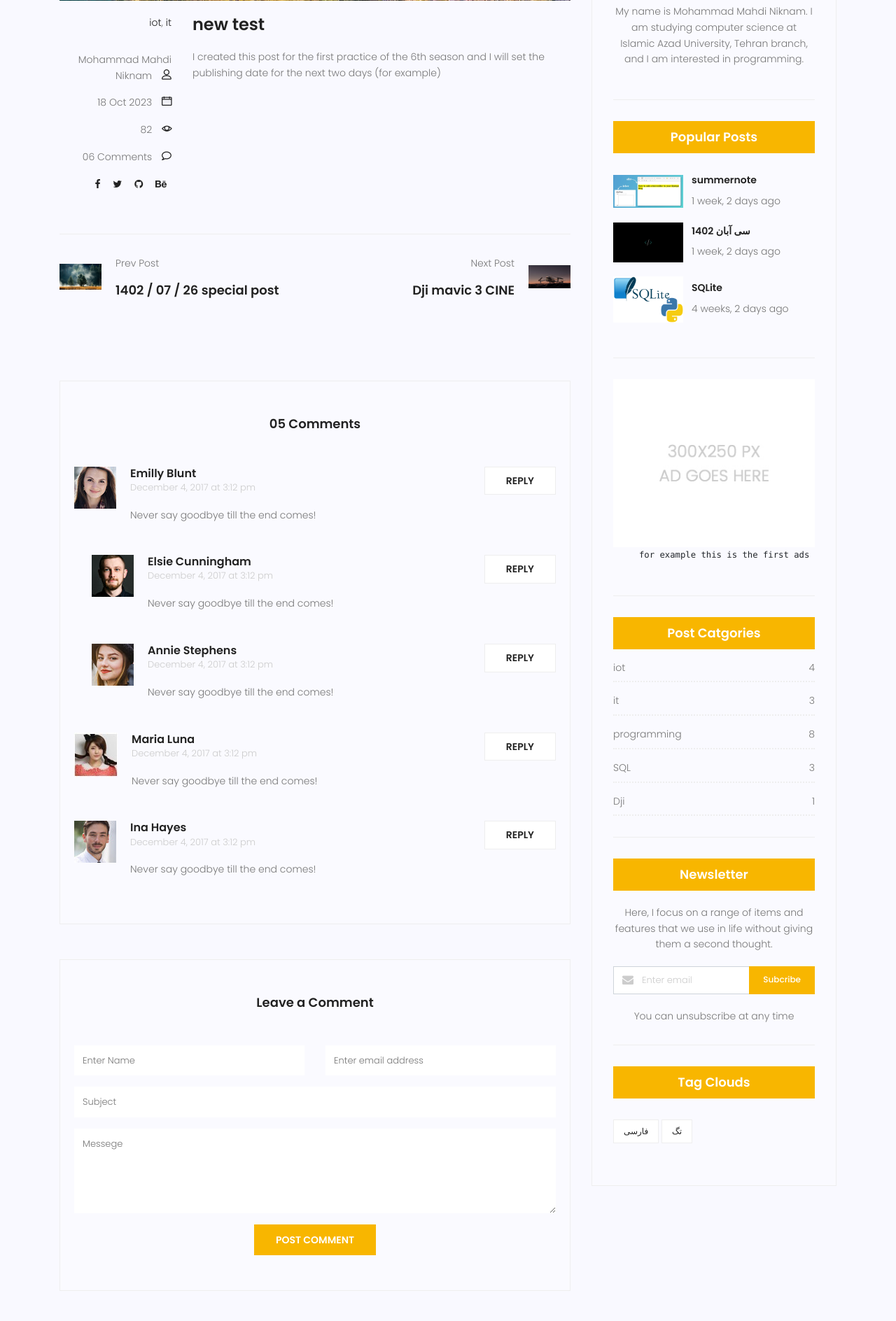
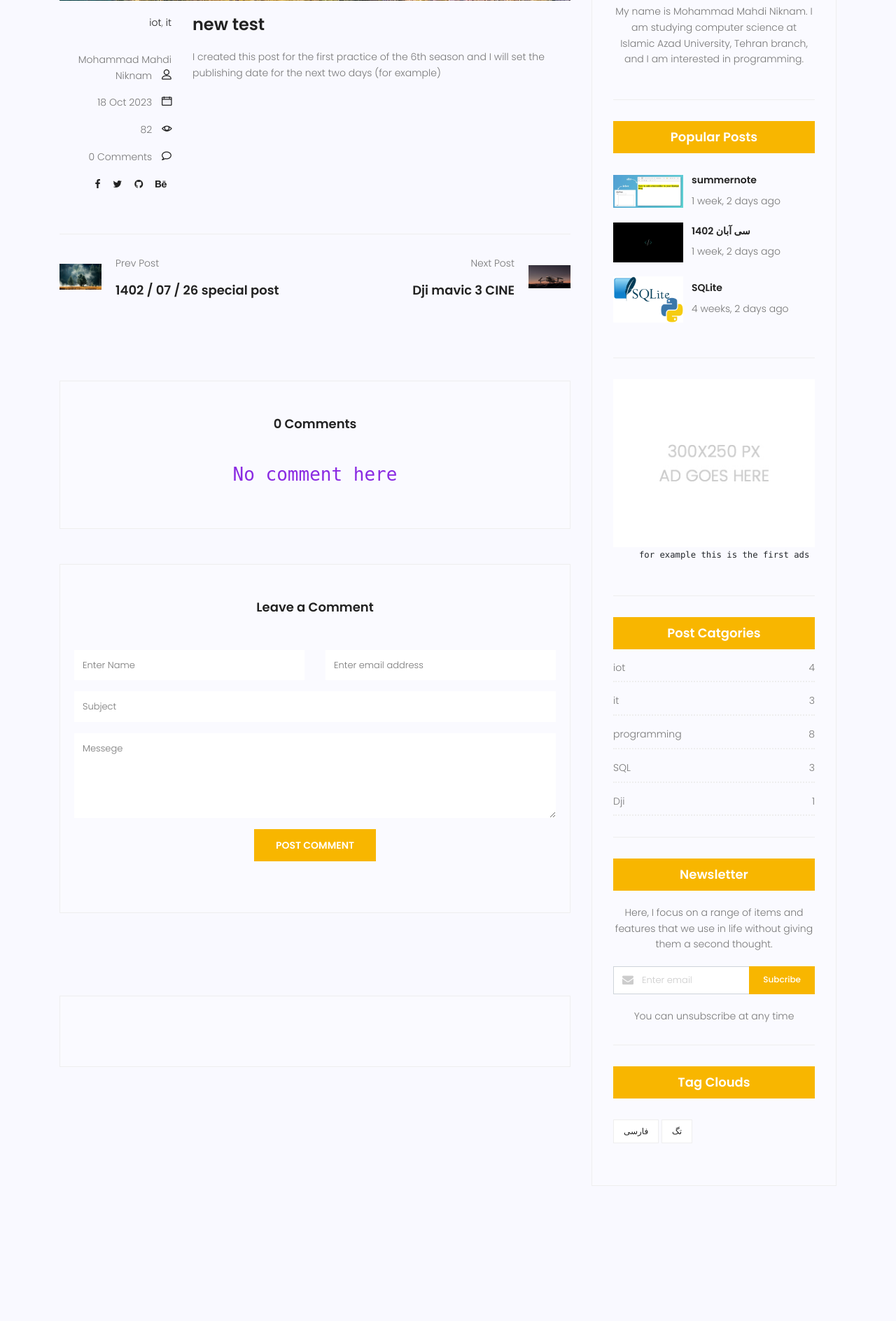
Before and after one commit to Niknam1382/mysite, a Django app: page /blog/9 in a window 1280 px wide. Shown: the part 828-2716 px from the top of the page at 70% size. Run offline with Django 4.2, Linux system fonts and the light colour scheme; data comes from the database, SQL or seed files in the repository; both versions use the stored data as it was after the commit; parts of the project's set-up code (start-up, migrations or seed data) failed here and were passed over; some libraries are stand-ins or nearby versions.

Commit message:
finished chapter 9

```diff
--- /dev/null
+++ b/blog/forms.py
@@ -0,0 +1,9 @@
+from django import forms
+from blog.models import Comment
+# from captcha.fields import CaptchaField
+
+class CommentForm(forms.ModelForm) :
+    #captcha = CaptchaField()
+    class Meta:
+        model = Comment
+        fields = ['post', 'name', 'email', 'subject',  'message',]
--- a/blog/models.py
+++ b/blog/models.py
@@ -52,3 +52,9 @@ class Comment(models.Model):
     approved = models.BooleanField(default=False)
     created_date = models.DateTimeField(auto_now_add=True)
     updated_date = models.DateTimeField(auto_now=True)
+
+    class Meta :
+        ordering = ['-created_date']
+
+    def __str__(self):
+        return self.name
--- a/blog/templatetags/blog_tags.py
+++ b/blog/templatetags/blog_tags.py
@@ -1,6 +1,6 @@
 from django import template
 from datetime import datetime
-from blog.models import Post, Category
+from blog.models import Post, Category, Comment
 
 register = template.Library()
 
@@ -37,3 +37,7 @@ def postcategories():
     for name in category:
         cat_dict[name] = posts.filter(category=name).count()
     return {'categories':cat_dict}
+
+@register.simple_tag(name='comment_count')
+def function(pid):
+    return Comment.objects.filter(post=pid,approved=True).count()
--- a/blog/urls.py
+++ b/blog/urls.py
@@ -1,5 +1,6 @@
 from django.urls import path
 from blog.views import *     # * mean's the All function
+from blog.feeds import LatestEntriesFeed
 
 app_name = 'blog'
 
@@ -11,4 +12,5 @@ urlpatterns = [
     path('search/', blog_search, name='search'),
     path('test', test, name='test'),
     path('tag/<str:tag_name>', blog_view, name='tag'),
+    path("rss/feed/", LatestEntriesFeed()),
 ]
--- a/blog/views.py
+++ b/blog/views.py
@@ -1,7 +1,11 @@
 from django.shortcuts import render, get_object_or_404
-from blog.models import Post
+from blog.models import Post, Comment
 from django.utils import timezone
 from django.core.paginator import Paginator, EmptyPage, PageNotAnInteger
+
+from blog.forms import CommentForm
+from django.contrib import messages
+
 # Create your views here.
 
 def blog_view(request, **kwargs):
@@ -27,17 +31,29 @@ def blog_view(request, **kwargs):
     return render(request, 'blog/blog-home.html', context)
 
 def blog_single(request, pid):
+
+    if request.method == 'POST':
+        form = CommentForm(request.POST)
+        if form.is_valid():
+            form.save()
+            messages.add_message(request,messages.SUCCESS, 'Your comment submited successfully')
+        else:
+            messages.add_message(request,messages.ERROR, 'Your comment didnt submited')
+
     now = timezone.now()
     posts = Post.objects.filter(status=1).exclude(published_date__gt=now)
     # posts = Post.objects.filter(status=1, published_date__lte=timezone.now()) that's ok too!
     post = get_object_or_404(posts, pk=pid)
+    Comments = Comment.objects.filter(post=post.id, approved=True)  #.order_by('-created_date')
     post.counted_views += 1
     post.save()
 
     prev = Post.objects.filter(status=1, published_date__lt=post.published_date).exclude(pk=post.pk).order_by('-published_date').first()
     next = Post.objects.filter(status=1, published_date__gt=post.published_date).exclude(pk=post.pk).order_by('published_date').first()
 
-    context = {'post': post, 'prev': prev, 'next': next}
+    form = CommentForm()
+
+    context = {'post': post, 'prev': prev, 'next': next, 'Comments':Comments, 'form': form}
     return render(request, 'blog/blog-single.html', context)
 
 def test(request) :
--- a/mysite/settings.py
+++ b/mysite/settings.py
@@ -46,7 +46,6 @@ INSTALLED_APPS = [
     'django.contrib.staticfiles',
     'website',
     'blog',
-    'error',
     'django.contrib.humanize',
     'django_extensions',
     'django.contrib.sites',
--- a/templates/blog/blog-home.html
+++ b/templates/blog/blog-home.html
@@ -108,7 +108,7 @@
 									class="lnr lnr-calendar-full"></span></p>
 							<p class="view col-lg-12 col-md-12 col-6"><a href="#">{{post.counted_views}} Views</a> <span
 									class="lnr lnr-eye"></span></p>
-							<p class="comments col-lg-12 col-md-12 col-6"><a href="#">06 Comments</a> <span
+							<p class="comments col-lg-12 col-md-12 col-6"><a href="#">{% comment_count post.id %} Comments</a> <span
 									class="lnr lnr-bubble"></span></p>
 						</div>
 					</div>
--- a/templates/blog/blog-single.html
+++ b/templates/blog/blog-single.html
@@ -2,6 +2,7 @@
 {% load blog_tags %}
 {% load static %}
 {% block content %}
+{% load humanize %}
 <!-- start banner Area -->
 <section class="relative about-banner">
 	<div class="overlay overlay-bg"></div>
@@ -45,7 +46,7 @@
 									class="lnr lnr-calendar-full"></span></p>
 							<p class="view col-lg-12 col-md-12 col-6"><a href="#">{{post.counted_views}}</a> <span
 									class="lnr lnr-eye"></span></p>
-							<p class="comments col-lg-12 col-md-12 col-6"><a href="#">06 Comments</a> <span
+							<p class="comments col-lg-12 col-md-12 col-6"><a href="#">{{comments|length}} Comments</a> <span
 									class="lnr lnr-bubble"></span></p>
 							<ul class="social-links col-lg-12 col-md-12 col-6">
 								<li><a href="#"><i class="fa fa-facebook"></i></a></li>
@@ -108,7 +109,8 @@
 			</br></br></br>
 
 				<div class="comments-area">
-					<h4>05 Comments</h4>
+					<h4>{{comments|length}} Comments</h4>
+					{% for Comment in Comments %}
 					<div class="comment-list">
 						<div class="single-comment justify-content-between d-flex">
 							<div class="user justify-content-between d-flex">
@@ -116,110 +118,44 @@
 									<img src="{% static 'img/blog/c1.jpg' %}" alt="">
 								</div>
 								<div class="desc">
-									<h5><a href="#">Emilly Blunt</a></h5>
-									<p class="date">December 4, 2017 at 3:12 pm </p>
+									<h5><a href="#">{{Comment.name}}</a></h5>
+									<p class="date">{{Comment.created_date|naturaltime}}</p>
 									<p class="comment">
-										Never say goodbye till the end comes!
+										{{Comment.message}}
 									</p>
+
 								</div>
 							</div>
-							<div class="reply-btn">
+
+							<!-- <div class="reply-btn">
 								<a href="" class="btn-reply text-uppercase">reply</a>
-							</div>
+							</div> -->
+
 						</div>
 					</div>
-					<div class="comment-list left-padding">
-						<div class="single-comment justify-content-between d-flex">
-							<div class="user justify-content-between d-flex">
-								<div class="thumb">
-									<img src="{% static 'img/blog/c2.jpg' %}" alt="">
-								</div>
-								<div class="desc">
-									<h5><a href="#">Elsie Cunningham</a></h5>
-									<p class="date">December 4, 2017 at 3:12 pm </p>
-									<p class="comment">
-										Never say goodbye till the end comes!
-									</p>
-								</div>
-							</div>
-							<div class="reply-btn">
-								<a href="" class="btn-reply text-uppercase">reply</a>
-							</div>
-						</div>
-					</div>
-					<div class="comment-list left-padding">
-						<div class="single-comment justify-content-between d-flex">
-							<div class="user justify-content-between d-flex">
-								<div class="thumb">
-									<img src="{% static 'img/blog/c3.jpg' %}" alt="">
-								</div>
-								<div class="desc">
-									<h5><a href="#">Annie Stephens</a></h5>
-									<p class="date">December 4, 2017 at 3:12 pm </p>
-									<p class="comment">
-										Never say goodbye till the end comes!
-									</p>
-								</div>
-							</div>
-							<div class="reply-btn">
-								<a href="" class="btn-reply text-uppercase">reply</a>
-							</div>
-						</div>
-					</div>
-					<div class="comment-list">
-						<div class="single-comment justify-content-between d-flex">
-							<div class="user justify-content-between d-flex">
-								<div class="thumb">
-									<img src="{% static 'img/blog/c4.jpg' %}" alt="">
-								</div>
-								<div class="desc">
-									<h5><a href="#">Maria Luna</a></h5>
-									<p class="date">December 4, 2017 at 3:12 pm </p>
-									<p class="comment">
-										Never say goodbye till the end comes!
-									</p>
-								</div>
-							</div>
-							<div class="reply-btn">
-								<a href="" class="btn-reply text-uppercase">reply</a>
-							</div>
-						</div>
-					</div>
-					<div class="comment-list">
-						<div class="single-comment justify-content-between d-flex">
-							<div class="user justify-content-between d-flex">
-								<div class="thumb">
-									<img src="{% static 'img/blog/c5.jpg' %}" alt="">
-								</div>
-								<div class="desc">
-									<h5><a href="#">Ina Hayes</a></h5>
-									<p class="date">December 4, 2017 at 3:12 pm </p>
-									<p class="comment">
-										Never say goodbye till the end comes!
-									</p>
-								</div>
-							</div>
-							<div class="reply-btn">
-								<a href="" class="btn-reply text-uppercase">reply</a>
-							</div>
-						</div>
-					</div>
+					{% empty %}
+								<p style="font-size: xx-large; font-family: monospace; color: blueviolet; text-align: center;">No comment here</p>
+					{% endfor %}
 				</div>
 				<div class="comment-form">
 					<h4>Leave a Comment</h4>
-					<form>
+					<form method="post", action="{% url 'blog:single' pid=post.id %}">
+						{% csrf_token %}
+						<!-- {{ form.as_p }} -->
+						<input type="hidden" name="post" value={{post.id}}>
+
 						<div class="form-group form-inline">
 							<div class="form-group col-lg-6 col-md-12 name">
-								<input type="text" class="form-control" id="name" placeholder="Enter Name"
+								<input type="text" class="form-control" name="name" placeholder="Enter Name"
 									onfocus="this.placeholder = ''" onblur="this.placeholder = 'Enter Name'">
 							</div>
 							<div class="form-group col-lg-6 col-md-12 email">
-								<input type="email" class="form-control" id="email" placeholder="Enter email address"
+								<input type="email" class="form-control" name="email" placeholder="Enter email address"
 									onfocus="this.placeholder = ''" onblur="this.placeholder = 'Enter email address'">
 							</div>
 						</div>
 						<div class="form-group">
-							<input type="text" class="form-control" id="subject" placeholder="Subject"
+							<input type="text" class="form-control" name="subject" placeholder="Subject"
 								onfocus="this.placeholder = ''" onblur="this.placeholder = 'Subject'">
 						</div>
 						<div class="form-group">
@@ -227,8 +163,31 @@
 								onfocus="this.placeholder = ''" onblur="this.placeholder = 'Messege'"
 								required=""></textarea>
 						</div>
-						<a href="#" class="primary-btn text-uppercase">Post Comment</a>
-					</form>
+						<button type="submit" class="primary-btn text-uppercase">Post Comment</button>
+					</form></br>
+					{% if messages %}
+					{% for message in messages %}
+					<div class="alert {% if message.tags %} alert-{{ message.tags }}{% endif %}">{{ message|safe }}</div>
+					{% endfor %}
+					{% endif %}
+
+					{% if form.errors %}
+					<div class="alert alert-error">
+						<h4>Please fix the following errors</h4>
+						<ul>
+							{% for field in form %}
+							{% if field.errors %}
+							{% for error in field.errors %}
+							<li><a href="#id_{{ field.name }}" class="error">{{ error|escape }}</a></li>
+							{% endfor %}
+							{% endif %}
+							{% endfor %}
+						</ul>
+						{% if form.non_field_errors %}
+						{{ form.non_field_errors }}
+						{% endif %}
+					</div>
+					{% endif %}
 				</div>
 
 			</br></br></br>
```
Also changed, not shown: blog/feeds.py (added, +18 -0 lines), db.sqlite3.
